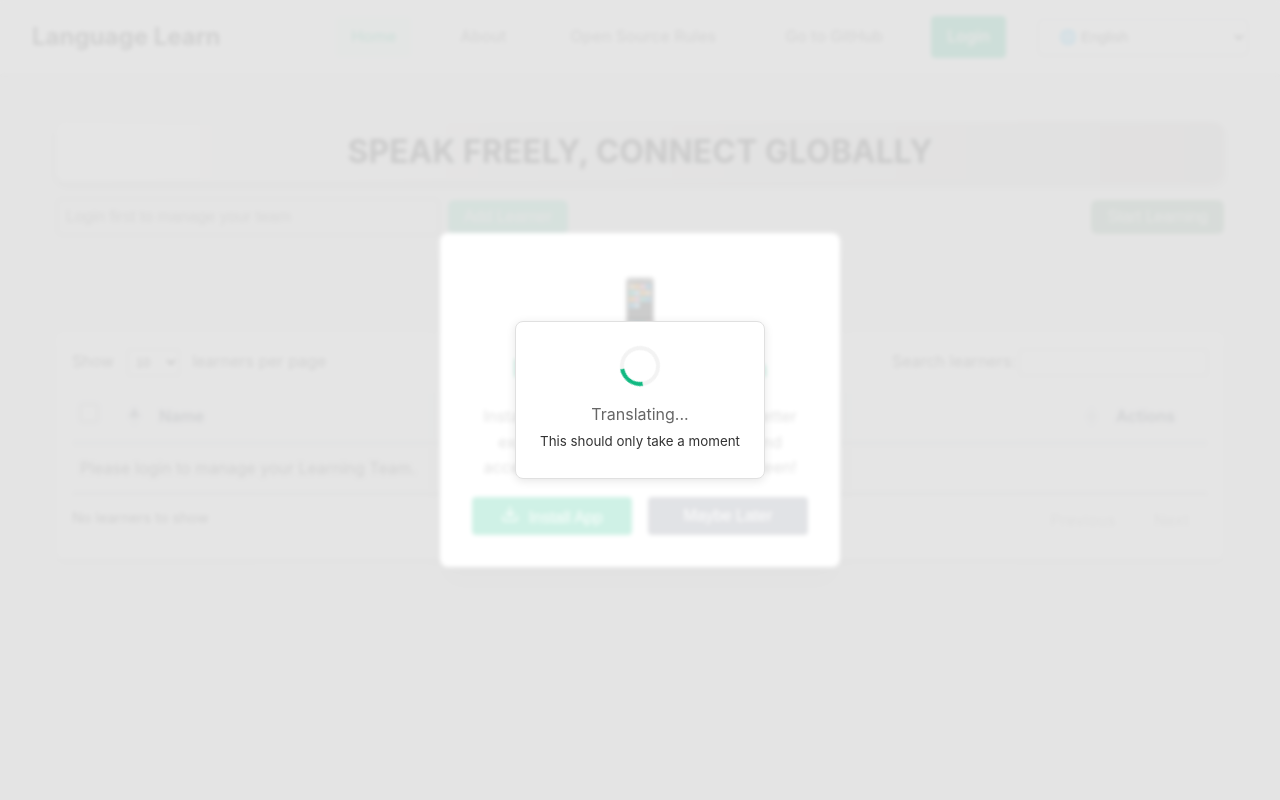
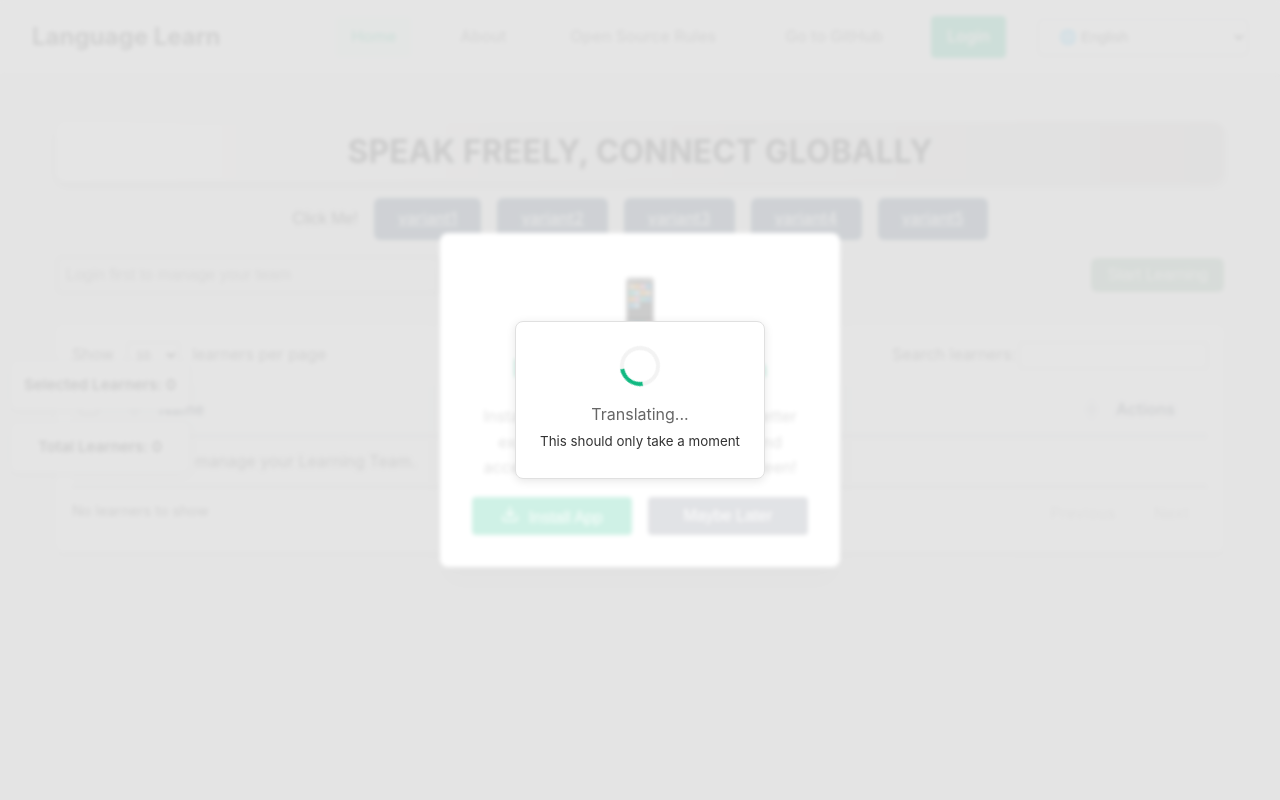
Before and after one commit to atozasworks/langauges_learn, a PHP site: page /AtoZ_Services/ in a window 1280 px wide. Run offline with PHP 8.4, Linux system fonts and the light colour scheme; some libraries are stand-ins or nearby versions.

Commit message:
feat: add variant buttons and corresponding HTML files for navigation

```diff
--- a/lan_learn/index.html
+++ b/lan_learn/index.html
@@ -76,6 +76,15 @@
         <div class="home-container">
           <h3 class="home-heading">Speak Freely, Connect Globally</h3>
 
+          <div class="variant-buttons">
+            <button type="button" onclick="alert('Hello world!')">Click Me!</button>
+            <a href="v1/variant.html" class="variant-btn" id="variant1-btn">variant1</a>
+            <a href="v2/variant.html" class="variant-btn" id="variant2-btn">variant2</a>
+            <a href="v3/variant.html" class="variant-btn" id="variant3-btn">variant3</a>
+            <a href="v4/variant.html" class="variant-btn" id="variant4-btn">variant4</a>
+            <a href="v5/variant.html" class="variant-btn" id="variant5-btn">variant5</a>
+          </div>
+
           <div class="topbar">
             <div class="input-container">
               <input
@@ -102,19 +111,19 @@
             </div>
           </div>
 
-          <div class="attendance-summary mt-4 mb-2 flex justify-center gap-4">
+          <div class="attendance-summary mt-4 mb-2 flex flex-col items-start gap-2">
             <div
               class="card bg-white-500 text-black p-2 rounded shadow-md text-center"
             >
               <h4 class="text-lg font-semibold">
-                Total Learners: <span id="total-learners">0</span>
+                Selected Learners: <span id="selected-learners">0</span>
               </h4>
             </div>
             <div
               class="card bg-white-500 text-black p-2 rounded shadow-md text-center"
             >
               <h4 class="text-lg font-semibold">
-                Selected Learners: <span id="selected-learners">0</span>
+                Total Learners: <span id="total-learners">0</span>
               </h4>
             </div>
           </div>
--- a/lan_learn/styles/learn-home.css
+++ b/lan_learn/styles/learn-home.css
@@ -17,6 +17,35 @@
     box-shadow: 0 4px 8px rgba(0, 0, 0, 0.2);
     text-transform: uppercase;
     margin-bottom: 1rem;
+}
+
+/* Variant Buttons */
+.variant-buttons {
+    display: flex;
+    justify-content: center;
+    gap: 1rem;
+    margin-bottom: 1rem;
+}
+
+.variant-btn {
+    background-color: #1e3a5f;
+    color: #ffffff;
+    padding: 0.5rem 1.5rem;
+    border: none;
+    border-radius: 0.375rem;
+    font-size: 1rem;
+    font-weight: 500;
+    cursor: pointer;
+    transition: background-color 0.3s ease, transform 0.15s ease;
+}
+
+.variant-btn:hover {
+    background-color: #2d5a8e;
+    transform: translateY(-2px);
+}
+
+.variant-btn:active {
+    transform: scale(0.97);
 }
 
 .topbar {
@@ -91,28 +120,41 @@
     background-color: #16a34a;
 }
 
-/* Attendance Summary */
+/* Attendance Summary - fixed in left margin */
 .attendance-summary {
+    position: fixed;
+    left: 10px;
+    top: 50%;
+    transform: translateY(-50%);
     display: flex;
-    justify-content: center;
-    gap: 1rem;
-    margin: 1rem 0;
+    flex-direction: column;
+    align-items: stretch;
+    gap: 0.75rem;
+    z-index: 100;
+    width: 180px;
 }
 
 .card {
     background-color: #ffffff;
     color: #000;
-    padding: 0.5rem;
-    border-radius: 0.375rem;
-    box-shadow: 0 4px 6px -1px rgba(0, 0, 0, 0.1), 0 2px 4px -1px rgba(0, 0, 0, 0.06);
+    padding: 0.75rem 1rem;
+    border-radius: 0.5rem;
+    box-shadow: 0 2px 8px rgba(0, 0, 0, 0.12);
     text-align: center;
-    min-width: 150px;
+    width: 100%;
+    min-height: 48px;
+    display: flex;
+    align-items: center;
+    justify-content: center;
+    border: 1px solid #e5e7eb;
+    box-sizing: border-box;
 }
 
 .card h4 {
-    font-size: 1.125rem;
+    font-size: 0.95rem;
     font-weight: 600;
     margin: 0;
+    white-space: nowrap;
 }
 
 /* Learners Table Container */
@@ -202,13 +244,18 @@ input[type="checkbox"] {
     }
 
     .attendance-summary {
+        position: static;
+        transform: none;
         flex-direction: column;
-        align-items: center;
+        align-items: stretch;
+        width: 100%;
+        max-width: 220px;
+        margin: 1rem 0;
     }
 
     .card {
         width: 100%;
-        max-width: 300px;
+        max-width: none;
     }
 
     .home-heading {
```
Also changed, not shown: lan_learn/v1/variant.html (added, +13 -0 lines), lan_learn/v2/variant.html (added, +13 -0 lines), lan_learn/v3/variant.html (added, +13 -0 lines), lan_learn/v4/variant.html (added, +13 -0 lines), lan_learn/v5/variant.html (added, +13 -0 lines).
